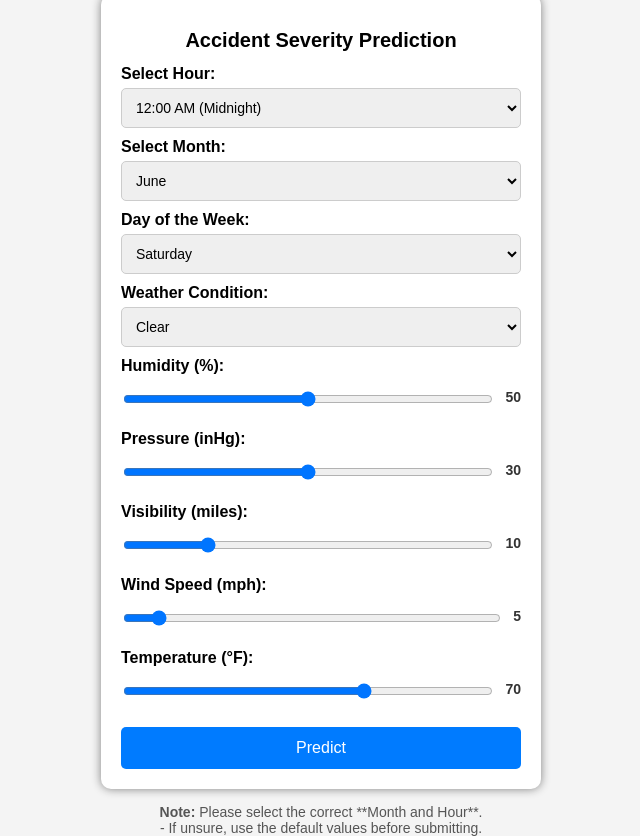
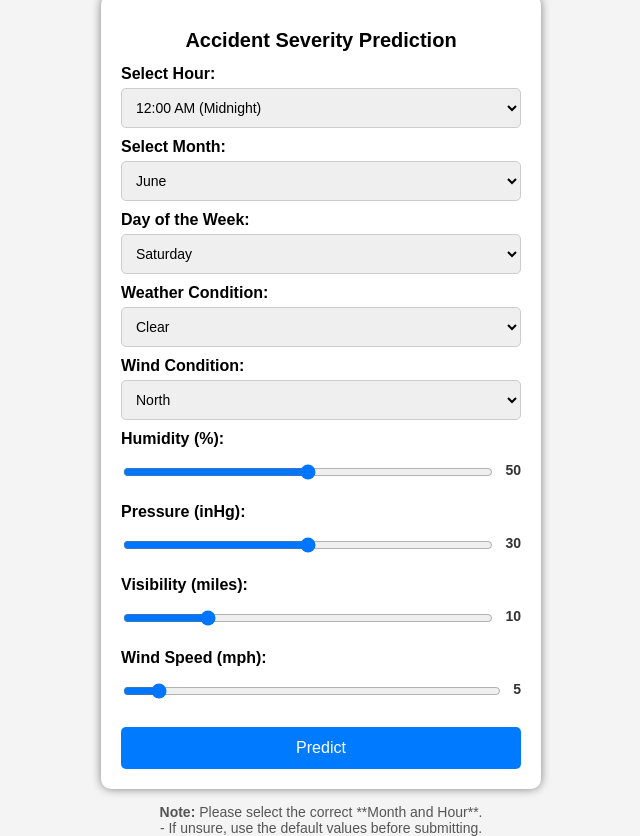
Before and after one commit to MoGIFannn/accident_predict, a Flask app: page / in a window 1280 px wide. Shown: the whole page, without its empty margins (319-959 px from the left). Run offline with Flask 3, Linux system fonts and the light colour scheme; parts of the project's set-up code (start-up, migrations or seed data) failed here and were passed over.

Commit message:
Update index.html

```diff
--- a/templates/index.html
+++ b/templates/index.html
@@ -174,6 +174,14 @@
                 <option value="Snow">Snow</option>
             </select><br>
 
+            <label>Wind Condition:</label>
+            <select name="Wind_Condition">
+                <option value="Wind_N">North</option>
+                <option value="Wind_S">South</option>
+                <option value="Wind_E">East</option>
+                <option value="Wind_W">West</option>
+            </select><br>
+
             <label>Humidity (%):</label>
             <div class="range-container">
                 <input type="range" name="Humidity" min="0" max="100" value="50" oninput="updateValue('humidity-value', this.value)">
@@ -198,12 +206,6 @@
                 <span id="windspeed-value" class="range-value">5</span>
             </div>
 
-            <label>Temperature (°F):</label>
-            <div class="range-container">
-                <input type="range" name="Temperature" min="-30" max="120" value="70" oninput="updateValue('temperature-value', this.value)">
-                <span id="temperature-value" class="range-value">70</span>
-            </div>
-
             <button type="submit">Predict</button>
         </form>
     </div>
```
